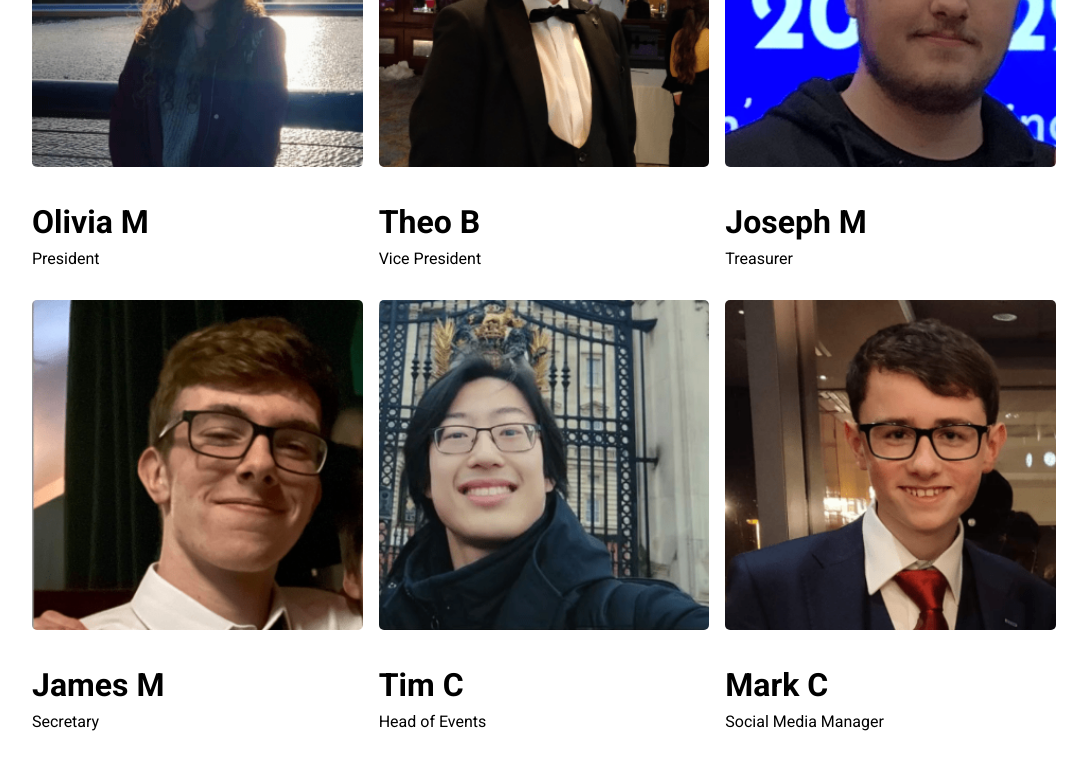
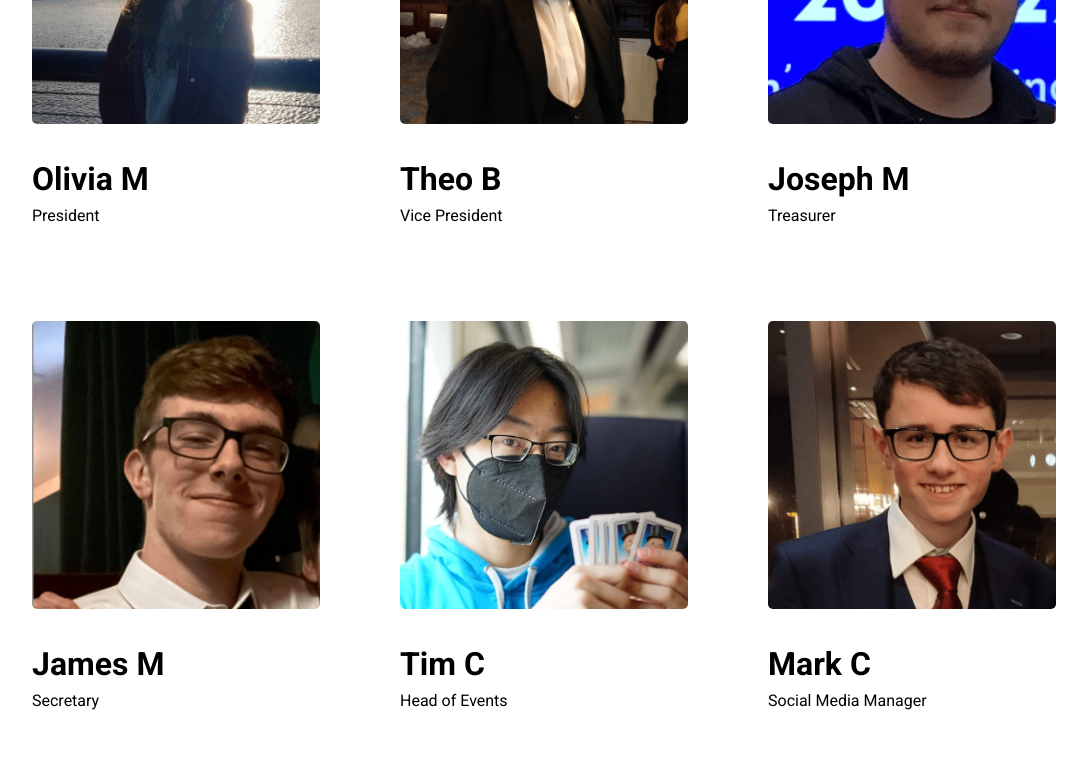
Before and after one commit to QCSQUB/qcsqub.github.io, a plain HTML site: page index.html in a window 1280 px wide. Shown: the part 4171-4931 px from the top of the page, without its empty margins (96-1183 px from the left). Drawn offline with Linux system fonts and the light colour scheme.

Commit message:
new tim photo & desktop layout improvements

```diff
--- a/index.html
+++ b/index.html
@@ -146,7 +146,7 @@
           <p class="team-title">Secretary</p>
         </div>
         <div class="team-content">
-          <img src="img/tim.png" />
+          <img src="img/tim.jpg" />
           <p class="team-name">Tim C</p>
           <p class="team-title">Head of Events</p>
         </div>
--- a/style.css
+++ b/style.css
@@ -380,7 +380,7 @@ section.team {
   margin: auto auto;
   display: grid;
   grid-template-columns: repeat(3, 1fr);
-  gap: 1em;
+  gap: 5em;
   /* padding: 1em; */
 }
 
```
Also changed, not shown: img/tim.jpg (added), img/tim.png (deleted).
